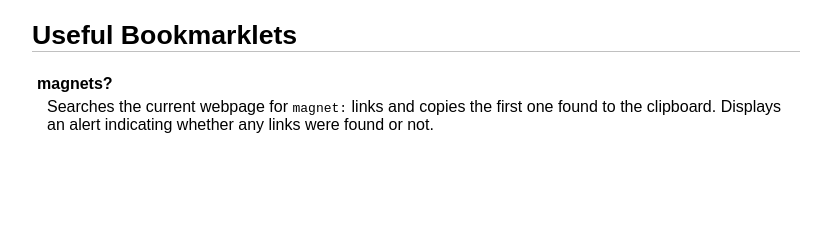
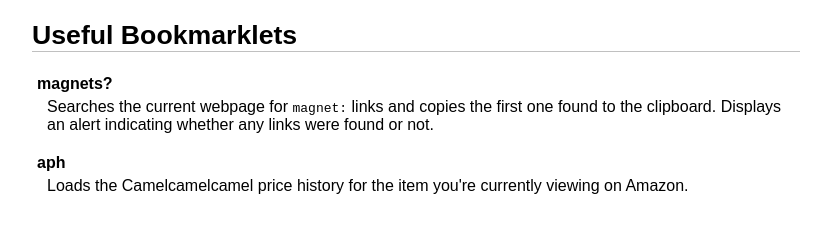
Before and after one commit to vinkmar/vinkmar.github.io, a plain HTML site: page bookmarklets/index.html in a window 1280 px wide. Shown: the whole page, without its empty margins (224-1055 px from the left). Drawn offline with Linux system fonts and the light colour scheme.

Commit message:
Minifying magnet bookmarklet. Adding camelcamelcamel bookmarklet.

```diff
--- a/bookmarklets/index.html
+++ b/bookmarklets/index.html
@@ -45,10 +45,17 @@ div {
 <body>
 <h1>Useful Bookmarklets</h1>
 
-<a href="javascript: { let found=false; for (e of document.getElementsByTagName('a')) { if (e.href.startsWith('magnet:')) { navigator.clipboard.writeText(e.href); found = true; break; }} window.alert(found ? 'Magnet link copied to clipboard.':'No magnet links found on this page.'); }">
+<a href="javascript:{let found=false; for(e of document.getElementsByTagName('a')){if(e.href.startsWith('magnet:')){navigator.clipboard.writeText(e.href);found=true;break;}}window.alert(found?'Magnet link copied to clipboard.':'No magnet links found on this page.');}">
 <h2>magnets?</h2>
 <div>Searches the current webpage for <code>magnet:</code> links and copies the first one found to the clipboard. Displays an alert indicating whether any links were found or not.</div>
 </a>
+
+<a href="javascript:{let a=document.getElementsByName('ASIN')[0].value; a.length==10&&window.open('https://ca.camelcamelcamel.com/product/'+a+'#price-history');}">
+<h2>aph</h2>
+<div>Loads the Camelcamelcamel price history for the item you're currently viewing on Amazon.</div>
+</div>
+</a>
+
 
 <!--
 <a href="">
```
